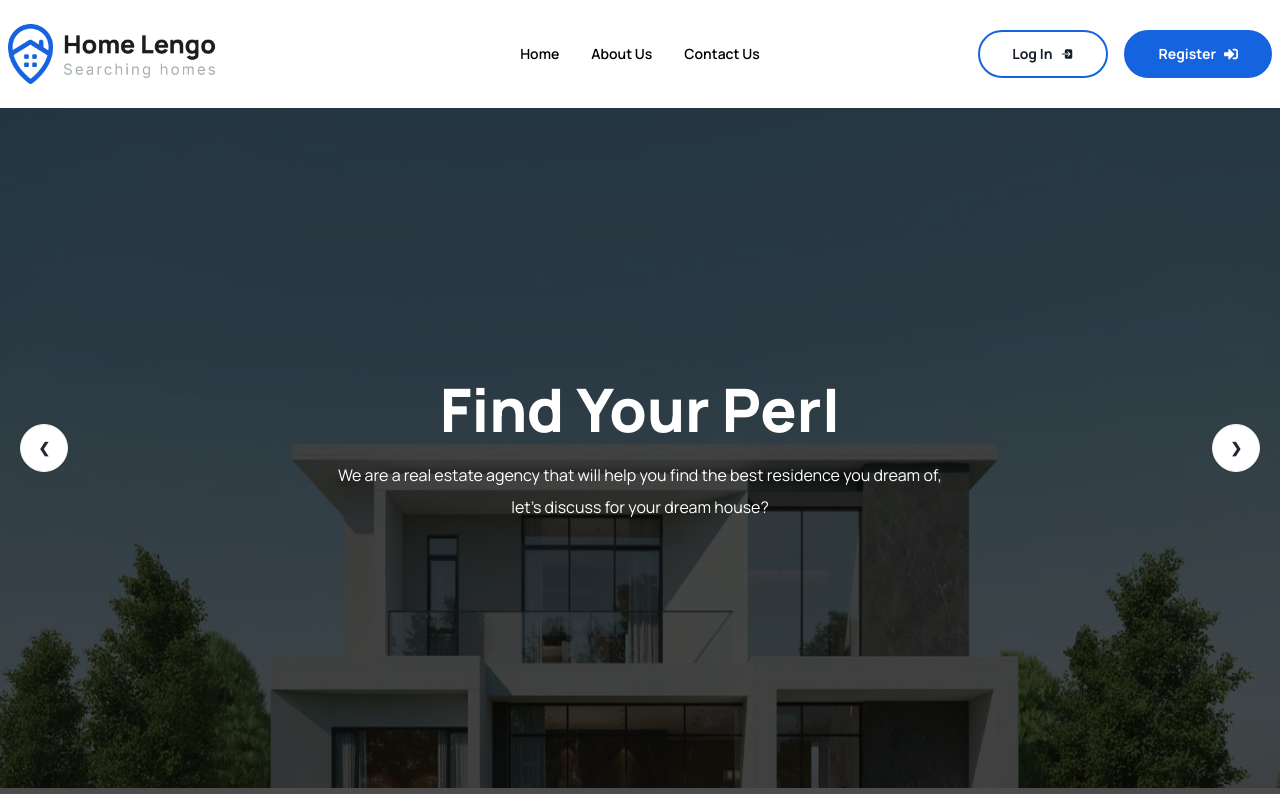
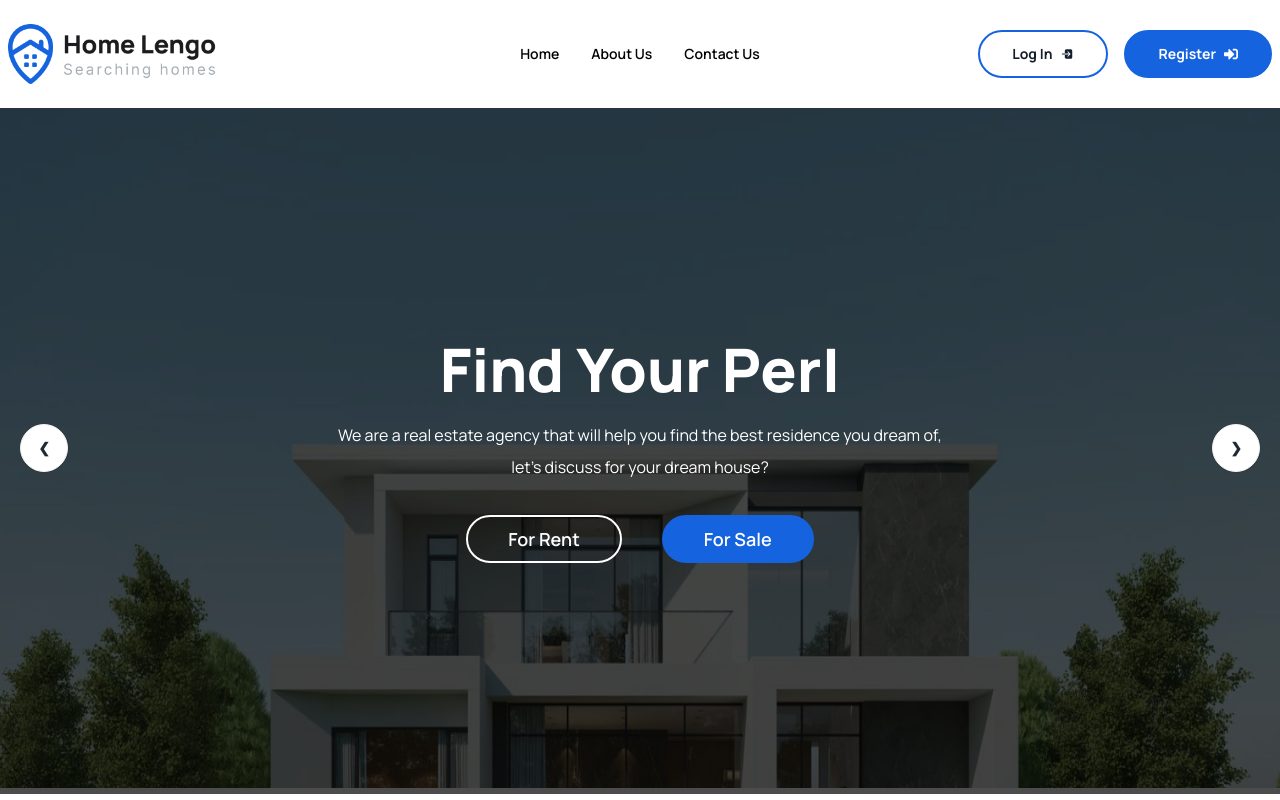
Before and after one commit to mdselimme/Real-Estate-Website-Frontend, a React (Vite) app: page / in a window 1280 px wide. Built offline with nearby package versions, Linux system fonts and the light colour scheme.

Commit message:
add-banner-slider-button

```diff
--- a/src/Components/Main/Home/BannerSlider/BannerSlider.jsx
+++ b/src/Components/Main/Home/BannerSlider/BannerSlider.jsx
@@ -3,6 +3,7 @@ import BannerSlider_1 from "../../../../assets/images/banner-slide-1.jpg";
 import BannerSlider_2 from "../../../../assets/images/banner-slide-2.jpg";
 import BannerSlider_3 from "../../../../assets/images/banner-slide-3.jpg";
 import BannerSlider_4 from "../../../../assets/images/banner-slider-4.jpeg";
+import { Link } from "react-router";
 
 const BannerSlider = () => {
   return (
@@ -87,6 +88,20 @@ const BannerSlider = () => {
             We are a real estate agency that will help you find the best
             residence you dream of, <br /> let’s discuss for your dream house?
           </p>
+          <div className="mt-8">
+            <Link
+              to={"/login"}
+              className="text-white btn btn-outline text-lg mr-10 px-10 font-semibold border-2 rounded-full hover:text-white hover:bg-[#1563df] hover:border-[#1563df] border-white"
+            >
+              For Rent
+            </Link>
+            <Link
+              to={"/register"}
+              className="text-white text-lg hover:text-[#161e2d] hover:bg-white btn btn-outline px-10 font-semibold border-2 rounded-full bg-[#1563df] border-[#1563df]"
+            >
+              For Sale
+            </Link>
+          </div>
         </div>
       </div>
     </div>
```
